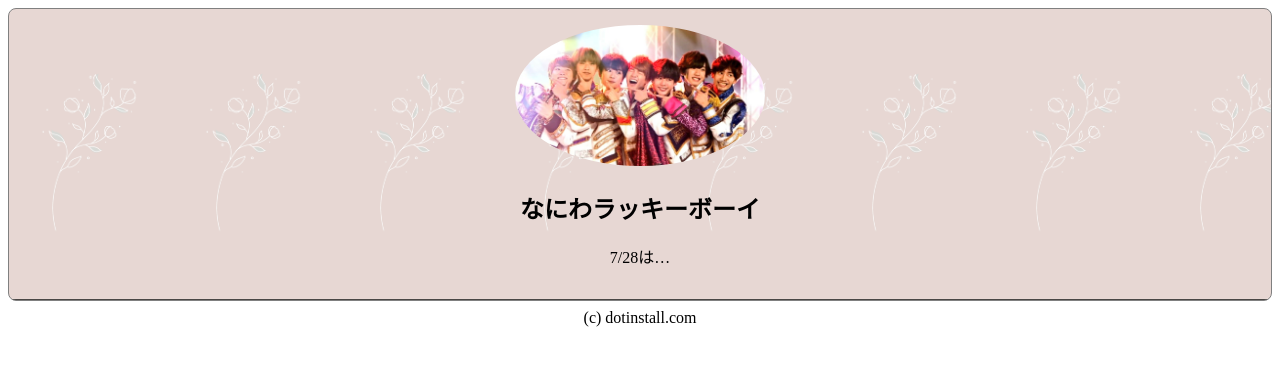
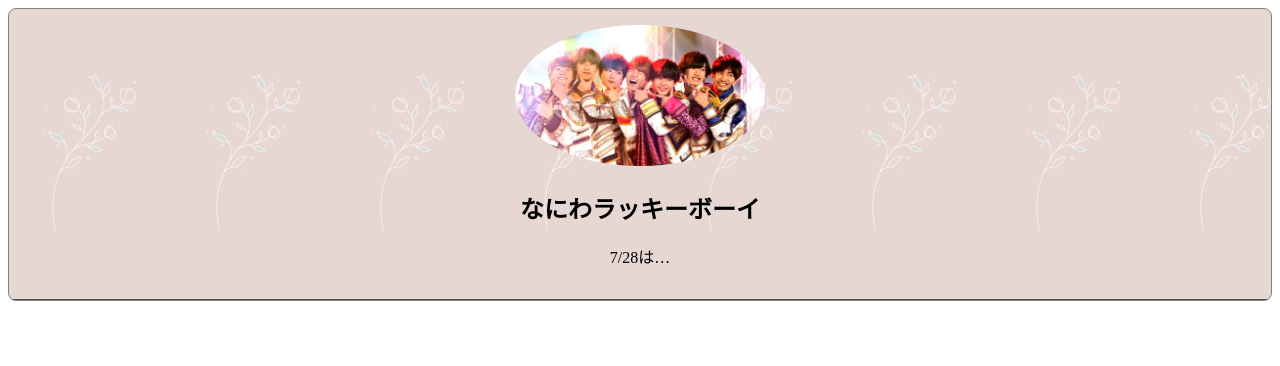
Before and after one commit to oka-2022/oka-2022.github.io, a plain HTML site: page index.html in a window 1280 px wide. Drawn offline with Linux system fonts and the light colour scheme.

Commit message:
Add files via upload

```diff
--- a/index.html
+++ b/index.html
@@ -33,7 +33,7 @@
     <h1>なにわラッキーボーイ</h1>
     <p id="target">7/28は…</p>
   </section>
-  <footer>(c) dotinstall.com</footer>
+  <!-- <footer>(c) dotinstall.com</footer> -->
 
 
   <script src="js/main.js"></script>
```
